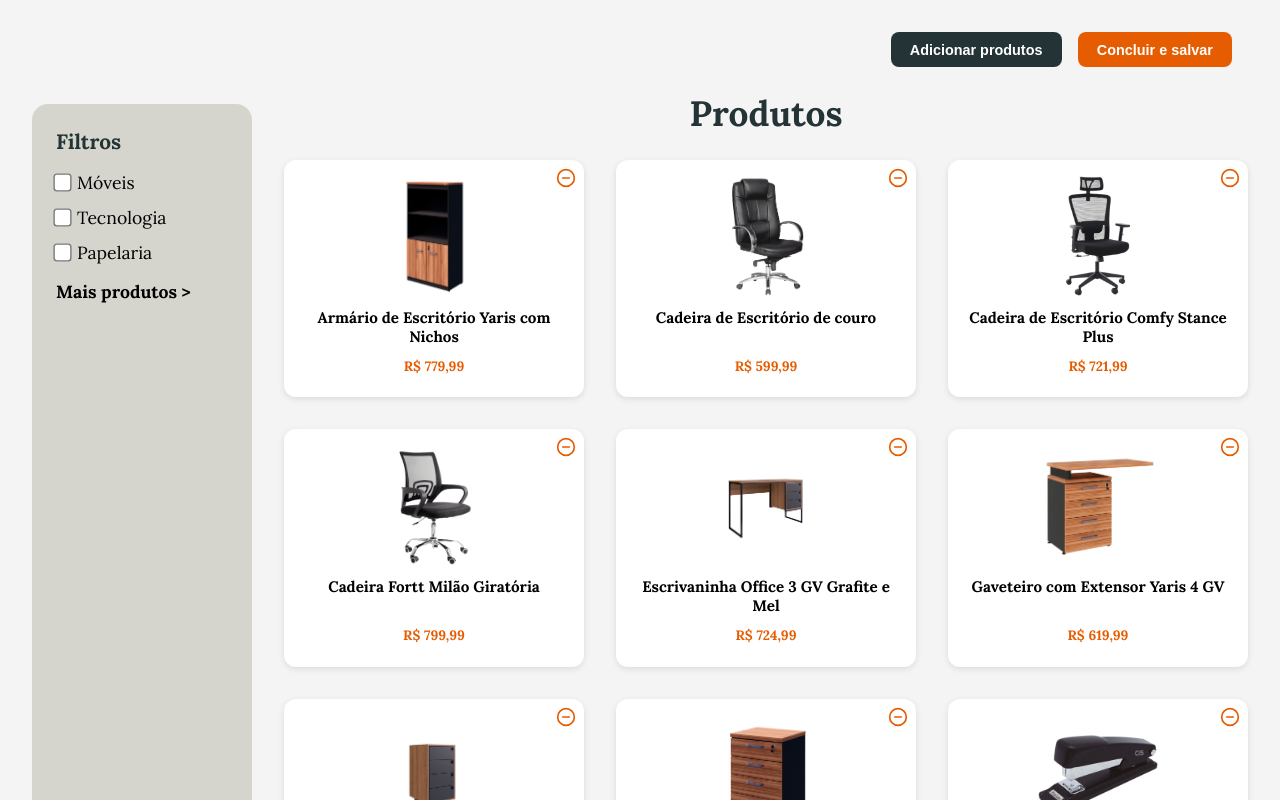
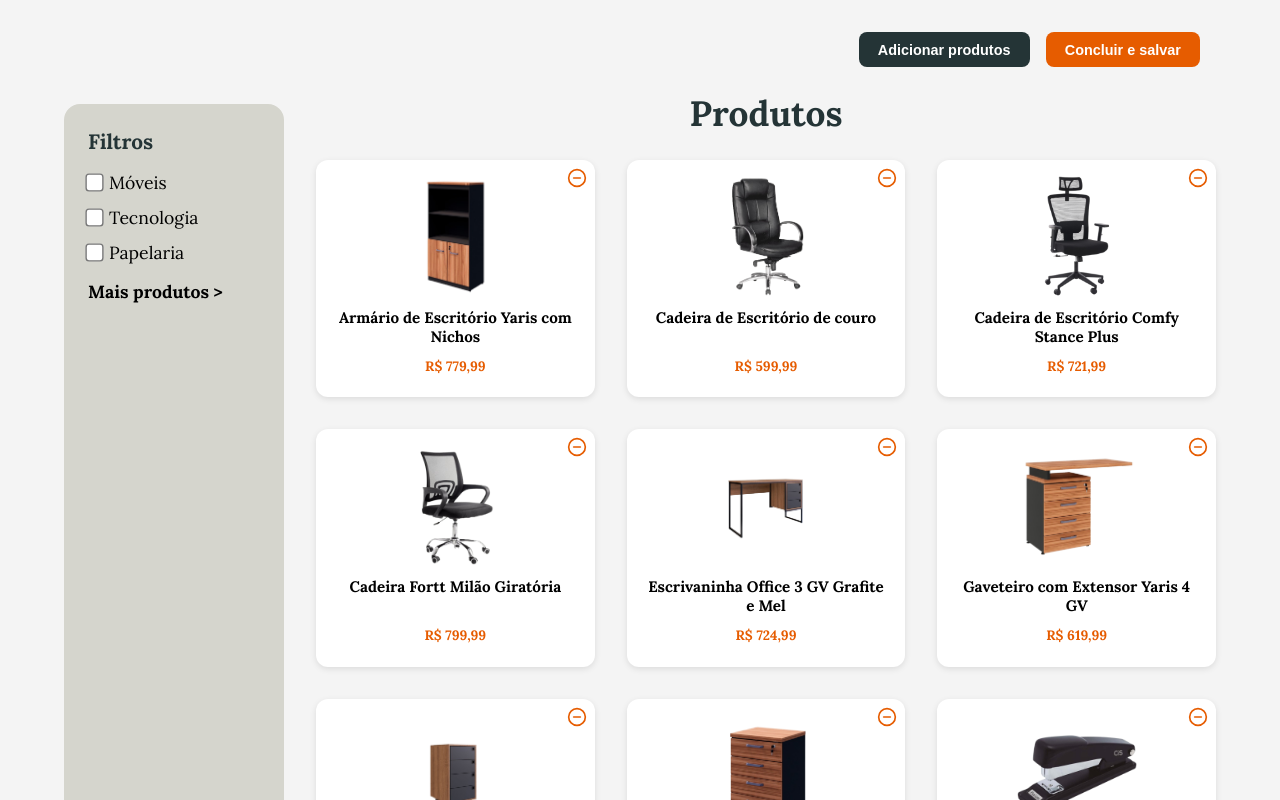
Before and after one commit to Caiosr2/Site-R.Amaral_Office, a React (Vite) app in the folder aula-front/: page /editar-produtos in a window 1280 px wide. Shown: the top 800 px of the page. Built offline with nearby package versions, Linux system fonts and the light colour scheme.

Commit message:
detalhes

```diff
--- a/aula-front/src/pages/Carrinho.tsx
+++ b/aula-front/src/pages/Carrinho.tsx
@@ -12,7 +12,7 @@ const Carrinho = () => {
   const [cart, setCart] = useState([
     {
       id: 1,
-      name: 'Impressora Multifuncional Epson Ecotank L5590',
+      name: 'Impressora Epson Ecotank L5590',
       price: 1709.99,
       quantity: 1,
       image: impressora,
--- a/aula-front/src/pages/ListaProdutos.tsx
+++ b/aula-front/src/pages/ListaProdutos.tsx
@@ -166,7 +166,7 @@ const Lista_produtos =
     },
     {
       id: 11,
-      nome: "Kit Teclado e Mouse sem fio Logitech MK235",
+      nome: "Kit Teclado e Mouse sem fio Logitech",
       preco: 149.99,
       categoria: ['Tecnologia', 'Periféricos'],
       imagem: kittecladomouse,
@@ -244,7 +244,7 @@ const Lista_produtos =
     },
     {
       id: 17,
-      nome: "Post-it, 76 mm x 76 mm, Amarela, 4 Un x 25 Folhas",
+      nome: "Post-it, 76 mm x 76 mm, Amarela",
       preco: 33.99,
       categoria: ['Papelaria', 'Papel'],
       imagem: postit,
@@ -272,7 +272,7 @@ const Lista_produtos =
     },
     {
       id: 19,
-      nome: "Suporte para notebook, portátil, NTB8520B, Elg",
+      nome: "Suporte para notebook, portátil, Elg",
       preco: 32.6,
       categoria: ['Tecnologia', 'Suporte'],
       imagem: suportenote,
@@ -285,7 +285,7 @@ const Lista_produtos =
     },
     {
         id: 20,
-        nome: "Pacote de Borrachas Pequenas, Faber-Castell, 24 Un",
+        nome: "Pacote de Borrachas, Faber-Castell, 24 Un",
         preco: 84.99,
         categoria: ['Papelaria', 'Borracha'],
         imagem: borracha,
@@ -416,7 +416,7 @@ const Lista_produtos =
       },
       {
         id: 30,
-        nome: "Impressora Multifuncional Epson Ecotank L5590",
+        nome: "Impressora Epson Ecotank L5590",
         preco: 1709.99,
         categoria: ['Tecnologia', 'Impressoras'],
         imagem: impressora,
--- a/aula-front/src/pages/NossaHistoria.tsx
+++ b/aula-front/src/pages/NossaHistoria.tsx
@@ -67,7 +67,7 @@ const NossaHistoria = () => {
         <Evento>
           <Avatar src={img5} alt="Estoque" />
           <Texto>
-            <h2>2024 | Lançamento do e-commerce</h2>
+            <h2>2025 | Lançamento do e-commerce</h2>
             <p>
               É lançada oficialmente a plataforma online da R. Amaral Office.
               O e-commerce oferece uma experiência de compra ágil e personalizada com combinações prontas de produtos para clientes B2B e B2C.
--- a/aula-front/src/pages/funcionarios/EditarProdutos.tsx
+++ b/aula-front/src/pages/funcionarios/EditarProdutos.tsx
@@ -123,19 +123,34 @@ const Editar = () => {
     );
   }
 
-const Container = styled.div`
+
+  const Container = styled.div`
   display: flex;
-  padding: 2rem;
+  padding: 2rem 4rem 2rem 4rem;
   gap: 2rem;
   background-color: #f4f4f4;
+  flex-wrap: wrap;
+
+  @media (max-width: 768px) {
+    flex-direction: column;
+    padding: 0rem 2rem 2rem 2rem;
+  }
+
+  @media (max-width: 425px) {
+    padding: 0rem 1.2rem 2rem 1.2rem;
+  }
 `;
+
 
 const Sidebar = styled.div`
   background: #d5d5cd;
   padding: 1.5rem;
   border-radius: 1rem;
   min-width: 220px;
+  max-width: 300px;
   margin-top: 4.5rem;
+  flex-shrink: 0;
+  box-sizing: border-box;
 
   h3 {
     margin-bottom: 1rem;
@@ -155,6 +170,18 @@ const Sidebar = styled.div`
       transform: scale(1.4);
     }
   }
+
+  @media (max-width: 768px) {
+    width: 100%;
+    max-width: 100%;
+    margin-top: 3rem;
+    padding: 1.5rem 1rem;
+  }
+
+  @media (max-width: 425px) {
+    margin-top: 3rem;
+    padding: 1.2rem;
+  }
 `;
 
 const ExtrasToggle = styled.div`
@@ -171,6 +198,9 @@ const ExtrasBox = styled.div`
 
 const Content = styled.div`
   flex: 1;
+  display: flex;
+  flex-direction: column;
+
   h2 {
     margin-bottom: 1.5rem;
     text-align: center;
@@ -185,6 +215,7 @@ const BarraAcoes = styled.div`
   gap: 1rem;
   margin-bottom: 1.5rem;
   padding: 0 1rem;
+
 `;
 
 const BotaoAdicionar = styled.button`
```
